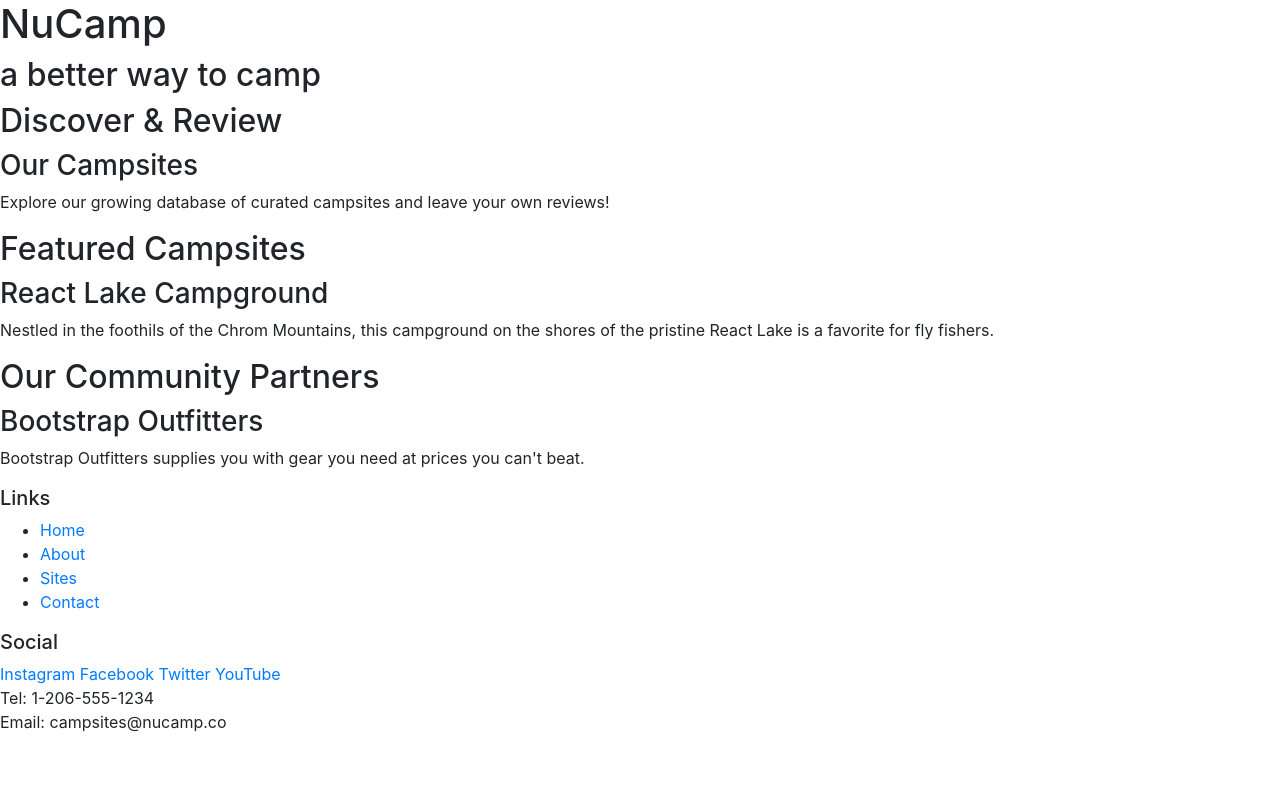
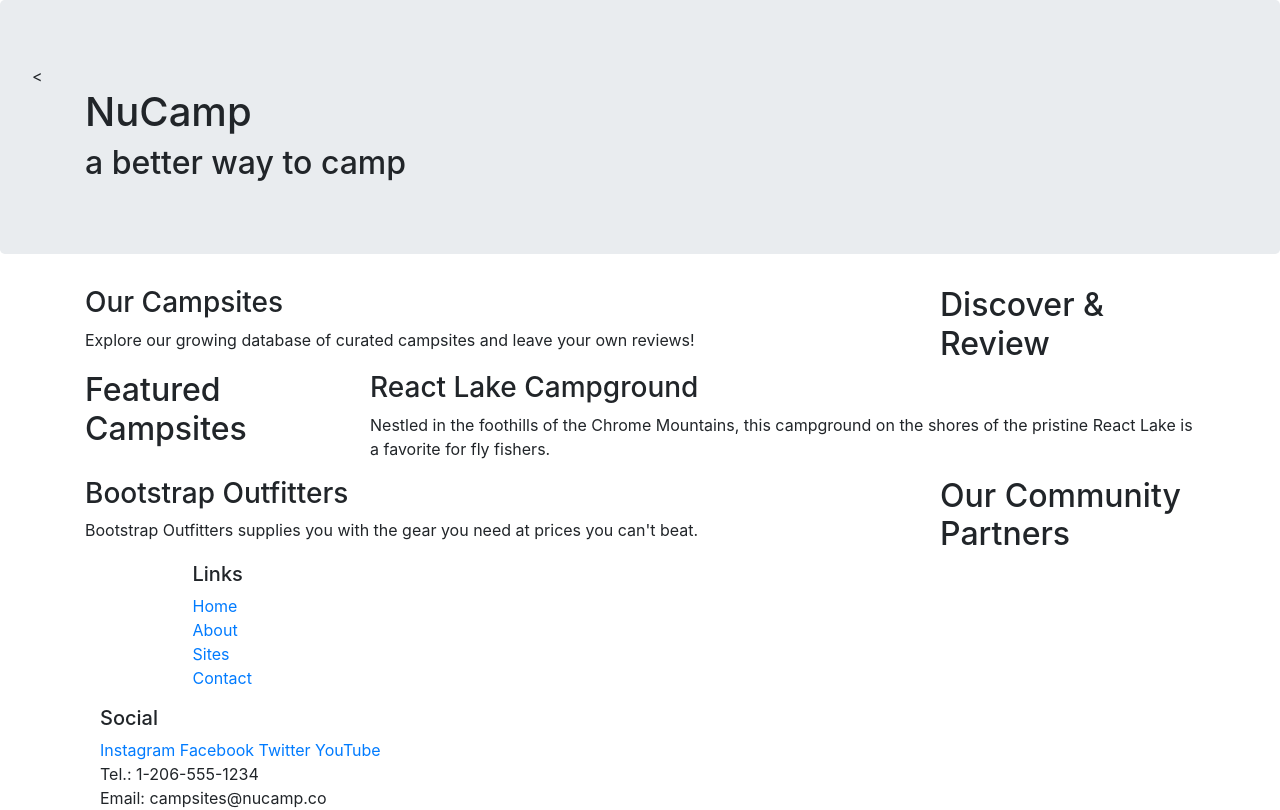
Before and after one commit to CharlesPCodes/NuCamp-Bootcamp, a website: page index.html in a window 1280 px wide. Drawn offline with nearby package versions, Linux system fonts and the light colour scheme.

Commit message:
second commit

```diff
--- a/index.html
+++ b/index.html
@@ -10,47 +10,72 @@
     <title>NuCamp: A Better Way to Camp</title>
 </head>
 <body>
-    <header>
-        <div>
+    <header class="jumbotron">
+        <<div class="container">
+            <div class="row">
+                <div class="col">
                     <h1>NuCamp</h1>
                     <h2>a better way to camp</h2>
                 </div>
+            </div>
+        </div>
     </header>
-    <div>
+    <div class="container">
+        <div class="row">
+            <div class="col-sm-4 order-sm-last col-md-3">
                 <h2>Discover & Review</h2>
+            </div>
+            <div class="col">
                 <h3>Our Campsites</h3>
                 <p>Explore our growing database of curated campsites and leave your own reviews!</p>
             </div>
-    <div>
+        </div>
+
+        <div class="row">
+            <div class="col-sm-4 col-md-3">
                 <h2>Featured Campsites</h2>
+            </div>
+            <div class="col">
                 <h3>React Lake Campground</h3>
-        <p>Nestled in the foothils of the Chrom Mountains, this campground on the shores of the pristine React Lake is a favorite for fly fishers.</p>
+        		<p>Nestled in the foothills of the Chrome Mountains, this campground on the shores of the pristine React Lake is a favorite for fly fishers.</p>
    			</div>
-    <div>
+        </div>
+
+        <div class="row">
+            <div class="col-sm-4 order-sm-last col-md-3">
                 <h2>Our Community Partners</h2>
+            </div>
+            <div class="col">
                 <h3>Bootstrap Outfitters</h3>
-        <p>Bootstrap Outfitters supplies you with gear you need at prices you can't beat.</p>
+        		<p>Bootstrap Outfitters supplies you with the gear you need at prices you can't beat.</p>
+            </div>
+        </div>
     </div>
     <footer>
-        <div>
+        <div class="container">
+            <div class="row">
+                </div>
+                <div class="col-4 offset-1 col-sm-2">
                     <h5>Links</h5>
-            <ul>
+            		<ul class="list-unstyled">
                         <li><a href="#">Home</a></li>
                         <li><a href="#">About</a></li>
                         <li><a href="#">Sites</a></li>
                         <li><a href="#">Contact</a></li>
                     </ul>
                 </div>
-        <div>
+                <div class="col-6 col-sm-5">
                 	<h5>Social</h5>
                     <a href="http://instagram.com/">Instagram</a>
                     <a href="http://facebook.com/">Facebook</a>
                     <a href="http://twitter.com/">Twitter</a>
                     <a href="http://youtube.com/">YouTube</a>
                 </div>
-        <div>
-            Tel: 1-206-555-1234<br />
+                <div class="col-sm-4">
+                    Tel.: 1-206-555-1234<br />
                     Email: campsites@nucamp.co
+                </div>
+           </div>
         </div>
     </footer>
     <!-- jQuery must come first, then Popper.js, then the Bootstrap JavaScript plugins.-->
```
Lines whose indentation alone changed are shown as unchanged.
